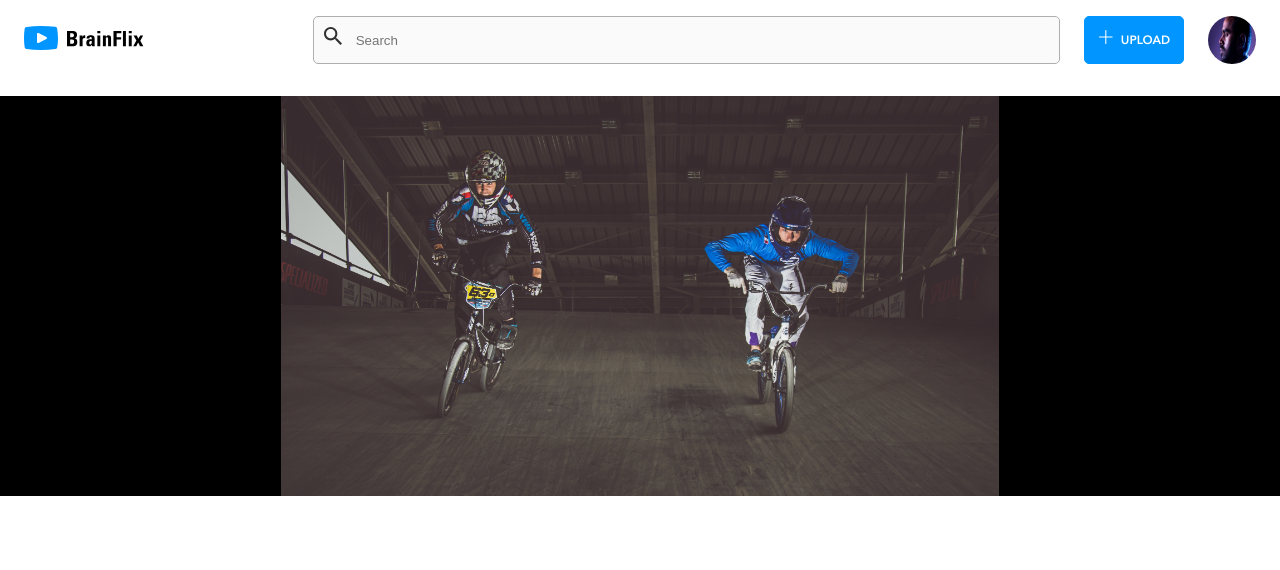
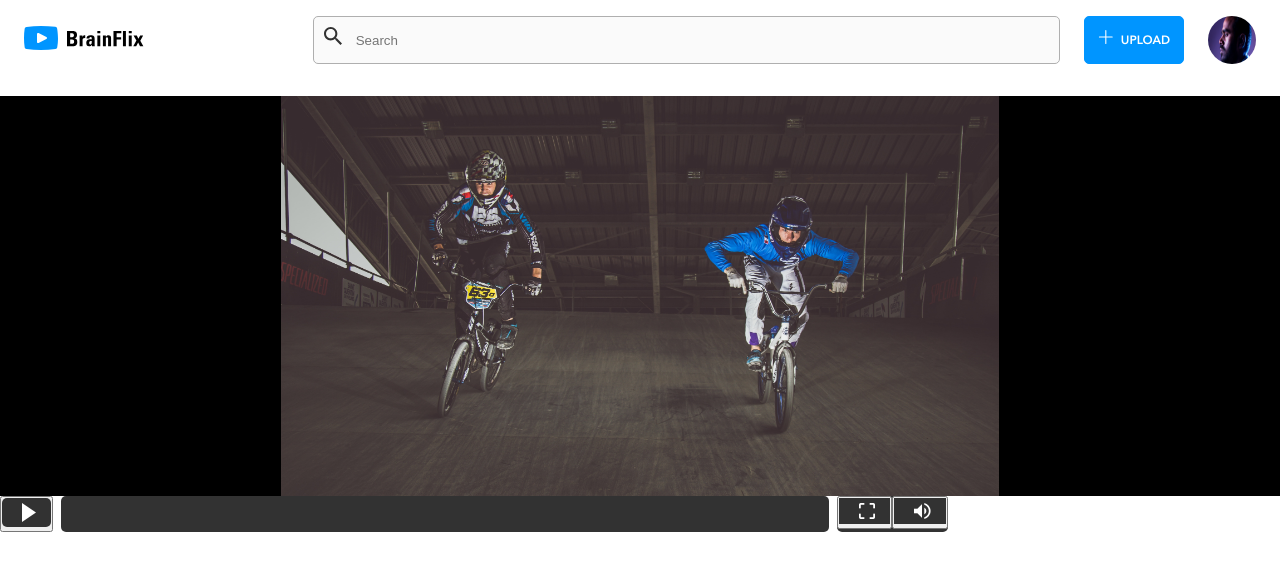
Before and after one commit to MiguelChiau/BrainFlix, a React (Create React App) app in the folder sprint-1/client/: page / in a window 1280 px wide. Shown: the top 570 px of the page. Built offline with nearby package versions, Linux system fonts and the light colour scheme.

Commit message:
video controls: test

```diff
--- a/sprint-1/client/src/components/Hero.js
+++ b/sprint-1/client/src/components/Hero.js
@@ -1,13 +1,33 @@
 import React from "react";
 import Background from "../assets/Images/video-list-0.jpg";
-// import Fullscreen from "../assets/Icons/PNG/Icon-fullscreen.png";
-// import Volume from "../assets/Icons/PNG/Icon-volume.png";
-// import Play from "../assets/Icons/PNG/Icon-play.png";
+import Play from "../assets/Icons/PNG/Icon-play.png";
+import Fullscreen from "../assets/Icons/PNG/Icon-fullscreen.png";
+import Volume from "../assets/Icons/PNG/Icon-volume.png";
 
 function Hero() {
   return (
-    <div className="hero-background">
-      <video poster={Background} />
+    <div>
+      <div className="hero-background">
+        <video poster={Background} />
+
+        <div className="controls">
+          <button className="controls-play">
+            <img src={Play} alt="" />
+          </button>
+
+          <div className="controls-range" />
+
+          <div className="controls-buttons">
+            <button>
+              <img src={Fullscreen} alt="" />
+            </button>
+
+            <button>
+              <img src={Volume} alt="" />
+            </button>
+          </div>
+        </div>
+      </div>
     </div>
   );
 }
--- a/sprint-1/client/src/styles/app.css
+++ b/sprint-1/client/src/styles/app.css
@@ -148,6 +148,36 @@
   width: 100%;
 }
 
+.controls {
+  display: -webkit-box;
+  display: -ms-flexbox;
+  display: flex;
+}
+
+.controls-play img {
+  padding: 5px 15px 5px 20px;
+  background-color: #323232;
+  border-radius: 5px;
+}
+
+.controls-range {
+  border-radius: 5px;
+  background-color: #323232;
+  margin-right: 8px;
+  margin-left: 8px;
+  width: 60%;
+}
+
+.controls-buttons {
+  background-color: #323232;
+  border-radius: 5px;
+}
+
+.controls-buttons img {
+  padding: 5px 15px 5px 20px;
+  background-color: #323232;
+}
+
 @media screen and (min-width: 768px) {
   .hero-background {
     background-color: black;
--- a/sprint-1/client/src/styles/partials/_hero.scss
+++ b/sprint-1/client/src/styles/partials/_hero.scss
@@ -3,6 +3,38 @@
 
   video {
     width: 100%;
+  }
+}
+
+//JUST TESTING THE CONTROLS
+.controls {
+  display: flex;
+  &-play {
+    img {
+      padding: 5px 15px 5px 20px;
+      background-color: $black;
+      border-radius: 5px;
+    }
+  }
+
+  &-range {
+    // border-bottom: 2px solid black;
+    border-radius: 5px;
+    background-color: $black;
+    margin-right: 8px;
+    margin-left: 8px;
+
+    width: 60%;
+  }
+
+  &-buttons {
+    background-color: $black;
+    border-radius: 5px;
+
+    img {
+      padding: 5px 15px 5px 20px;
+      background-color: $black;
+    }
   }
 }
 
```
Also changed, not shown: 1 other file (tests, documents, lock files or other folders).
